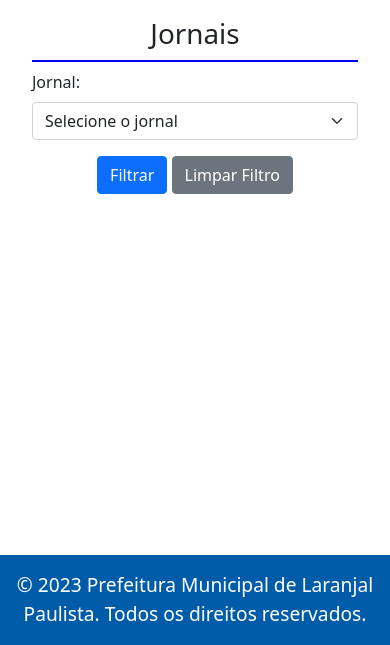
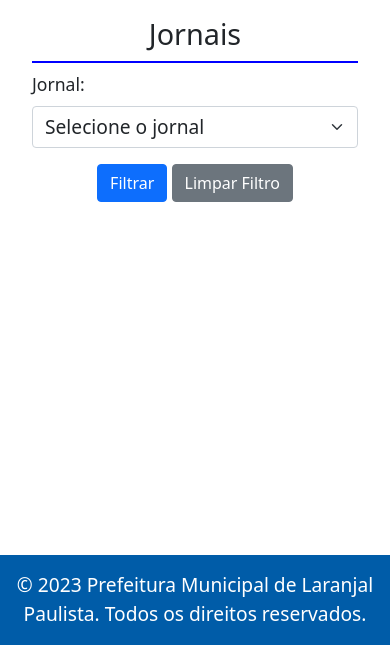
Before and after one commit to GhabrielAngello/laranjal-prototipo, a plain HTML site: page index.html in a window 390 px wide. Shown: the part 199-844 px from the top of the page. Drawn offline with nearby package versions, Linux system fonts and the light colour scheme.

Commit message:
feat/Ajuste de fontes e ajuste espaçamentos em mobile

```diff
--- a/index.html
+++ b/index.html
@@ -31,7 +31,7 @@
 
     <div class="container">
       <div class="filter-container">
-        <h1 class="text-center">Jornais</h1>
+        <h2 class="text-center">Jornais</h2>
 
         <div class="mb-3">
           <label for="newspaper" class="form-label">Jornal:</label>
--- a/style.css
+++ b/style.css
@@ -48,6 +48,7 @@ footer {
   flex: 1;
   padding-top: 60px;
   padding-left: 10px;
+  font-size: 1.3rem;
 }
 
 @media (max-width: 768px) {
@@ -56,7 +57,7 @@ footer {
   }
 }
 
-h1.text-center {
+h2.text-center {
   border-bottom: 2.5px solid blue;
   padding-bottom: 10px;
 }
@@ -79,6 +80,18 @@ h1.text-center {
   }
   .txt-center p{
     font-size: 1.2rem;
+  }
+  .filter-container{
+    margin-bottom: 0;
+  }
+  .pdf-list{
+    font-size: 1rem;
+  }
+  .form-select{
+    font-size: 1.2rem;
+  }
+  h2{
+    font-size: 1.8rem;
   }
 }
 
@@ -104,3 +117,7 @@ h1.text-center {
 .btn:active {
   background-color: #e0e0e0;
 }
+
+.form-label{
+  font-size: 1.1rem;
+}
```
